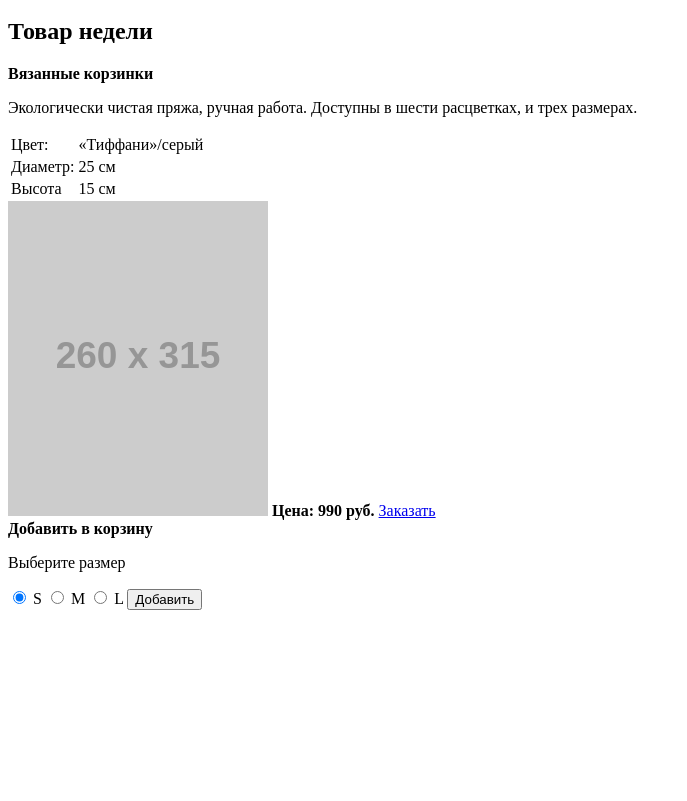
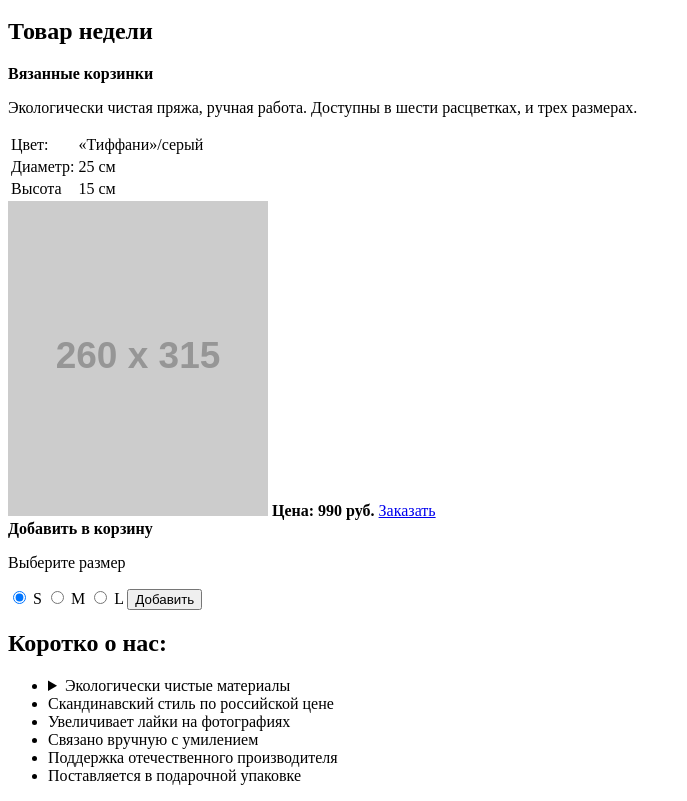
Before and after one commit to Redrica/123355-mishka, a website: page index.html in a window 1280 px wide. Shown: the part 256-1057 px from the top of the page, without its empty margins (0-687 px from the left). Before the commit the page ends 874 px from the top, so only its background shows below. Drawn offline with Linux system fonts and the light colour scheme; placeholder pictures from the web are drawn by us.

Commit message:
Предположение насчет display/summary, но дальше без него

```diff
--- a/index.html
+++ b/index.html
@@ -57,17 +57,32 @@
     <p>Выберите размер</p>
     <form class="order__form" method="post" action="#">
       <input class="order__var" id="size-s" type="radio" name="item-size" value="s" checked>
-      <label class="button" for="size-s">S</label>
+      <label class="order__var-display" for="size-s">S</label>
       <input class="order__var" id="size-m" type="radio" name="item-size" value="m">
-      <label class="button" for="size-m">M</label>
+      <label class="order__var-display" for="size-m">M</label>
       <input class="order__var" id="size-l" type="radio" name="item-size" value="l">
-      <label class="button" for="size-l">L</label>
+      <label class="order__var-display" for="size-l">L</label>
       <input class="order__submit" type="submit" value="Добавить">
     </form>
+  </div>
+</section>
 
-
-  </div>
-
+<section class="about">
+  <h2 class="about__title">Коротко о нас:</h2>
+  <ul class="about__list">
+    <!-- Предполагаю, что пункты могут "раскрываться" и туда добавится небольшое пояснение. -->
+    <li class="about__item about__item--eco">
+      <details>
+        <summary>Экологически чистые материалы</summary>
+        <p>Тут можно написать немножко про то, какое всё хорошее.</p>
+      </details>
+    </li>
+    <li class="about__item about__item--style">Скандинавский стиль по российской цене</li>
+    <li class="about__item about__item--like">Увеличивает лайки на фотографиях</li>
+    <li class="about__item about__item--knit">Связано вручную с умилением</li>
+    <li class="about__item about__item--support">Поддержка отечественного производителя</li>
+    <li class="about__item about__item--gift">Поставляется в подарочной упаковке</li>
+  </ul>
 </section>
 </body>
 </html>
```
